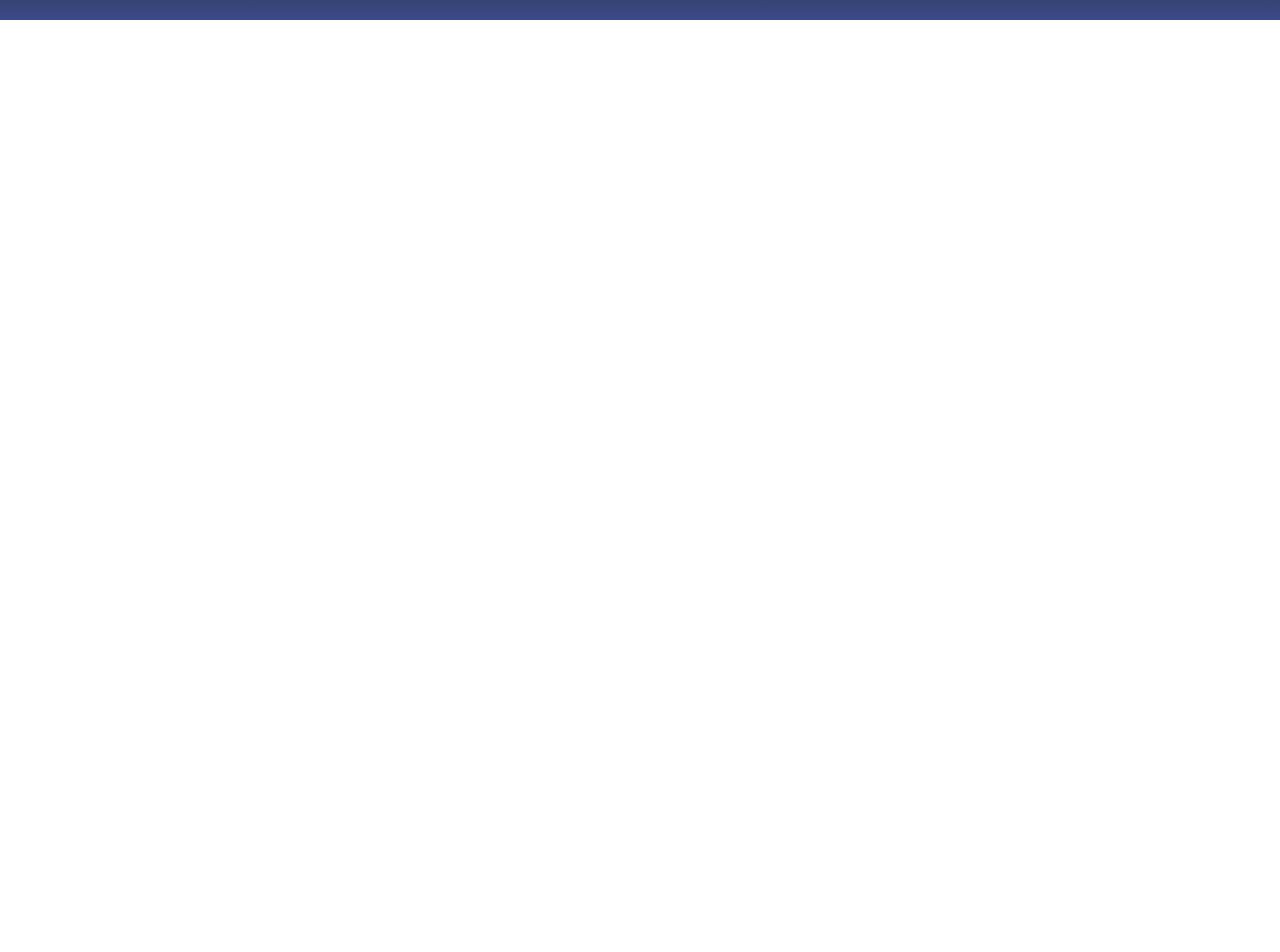
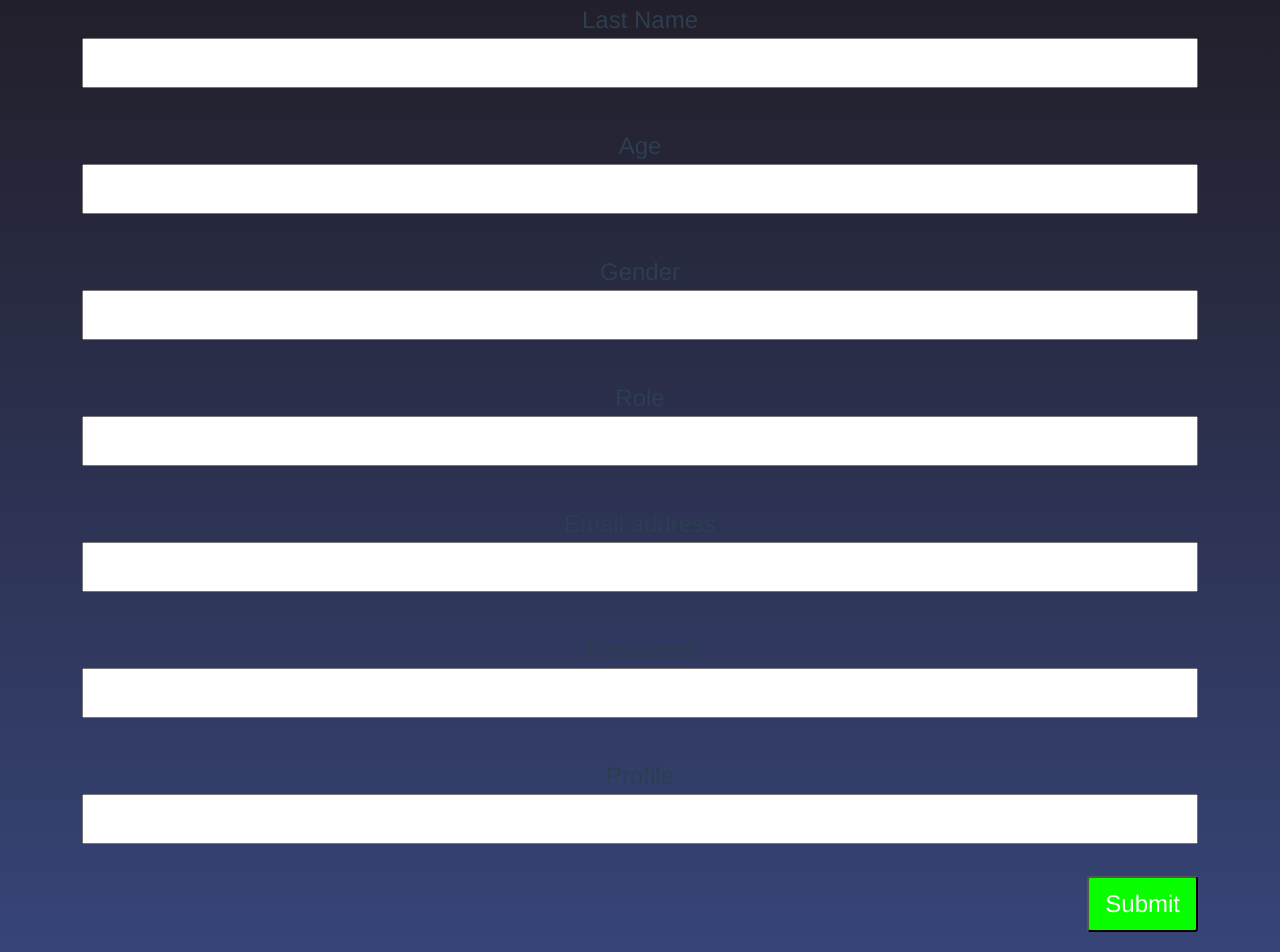
Before and after one commit to Asiphe04/NodeJS_EOMP, a Vue app: page /#/users/add in a window 1280 px wide. Shown: the part 260-1212 px from the top of the page. Before the commit the page ends 800 px from the top, so only its background shows below. Built offline with nearby package versions, Linux system fonts and the light colour scheme; a web font is replaced by a local one.

Commit message:
add button on users  working

```diff
--- a/src/router/index.js
+++ b/src/router/index.js
@@ -52,6 +52,11 @@ const routes = [
     component: () => import("../views/ProdAddView.vue"),
   },
   {
+    path: "/users/add",
+    name: "userAdd",
+    component: () => import("../views/UserAdd.vue"),
+  },
+  {
     path: "/login",
     name: "login",
     component: () => import("../views/LogInView.vue"),
--- /dev/null
+++ b/src/views/UserAdd.vue
@@ -0,0 +1,150 @@
+<template>
+  <div>
+    <div class="container flex-container">
+      <label> First Name</label>
+      <input
+        type="text"
+        autocomplete="off"
+        required
+        name="firstName"
+        v-model="firstName"
+      />
+      <label>Last Name</label>
+      <input
+        type="text"
+        autocomplete="off"
+        required
+        name="lastName"
+        v-model="lastName"
+      />
+      <label>Age</label>
+
+      <input
+        type="text"
+        autocomplete="off"
+        required
+        name="userAge"
+        v-model="userAge"
+      />
+
+      <label>Gender</label>
+      <input
+        type="text"
+        autocomplete="off"
+        required
+        name="Gender"
+        v-model="Gender"
+      />
+      <label>Role</label>
+      <input
+        type="text"
+        autocomplete="off"
+        required
+        name="userRole"
+        v-model="userRole"
+      />
+      <label>Email address</label>
+      <input
+        type="text"
+        autocomplete="off"
+        required
+        name="emailAdd"
+        v-model="emailAdd"
+      />
+      <label>Password</label>
+      <input
+        type="text"
+        autocomplete="off"
+        required
+        name="userPass"
+        v-model="userPass"
+      />
+      <label>Profile</label>
+      <input
+        type="text"
+        autocomplete="off"
+        required
+        name="userProfile"
+        v-model="userProfile"
+      />
+
+      <button @click="addUser" class="btn-submit">Submit</button>
+    </div>
+  </div>
+</template>
+<script>
+import axios from "axios";
+export default {
+  data() {
+    return {
+      firstName: "",
+      lastName: "",
+      userAge: "",
+      Gender: "",
+      userRole: "",
+      emailAdd: "",
+      userPass: "",
+      userProfile: "",
+    };
+  },
+  methods: {
+    async addUser() {
+      try {
+        await axios.post("https://nodejseomp.onrender.com/users/", {
+          firstName: this.firstName,
+          lastName: this.lastName,
+          userAge: this.userAge,
+          Gender: this.Gender,
+          userRole: this.userRole,
+          emailAdd: this.emailAdd,
+          userPass: this.userPass,
+          userProfile: this.userProfile,
+        });
+
+        this.firstName = "";
+        this.lastName = "";
+        this.userAge = "";
+        this.Gender = "";
+        this.userRole = "";
+        this.emailAdd = "";
+        this.userPass = "";
+        this.userProfile = "";
+
+        this.$router.push("/admin");
+      } catch (err) {
+        alert(err);
+      }
+    },
+  },
+};
+</script>
+
+<style scoped>
+.container {
+  display: flex;
+  flex-direction: column;
+  margin-bottom: 2.5rem;
+}
+
+label {
+  font-size: 1.5rem;
+  margin-top: 2.5rem;
+}
+
+input {
+  font-size: 1.25rem;
+  padding: 0.5rem 0 0.5rem 1rem;
+}
+
+.btn-submit {
+  margin-top: 2rem;
+  margin-left: auto;
+  padding: 0.5rem 1rem;
+  background-color: #09ff00;
+  color: #ffffff;
+  text-align: center;
+  width: fit-content;
+  border-radius: 0.2rem;
+  font-size: 1.5rem;
+}
+</style>
```
